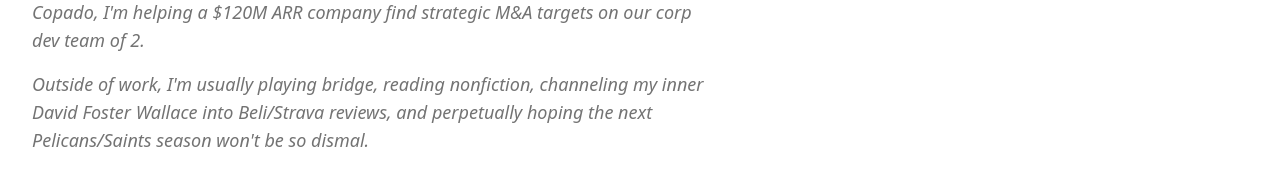
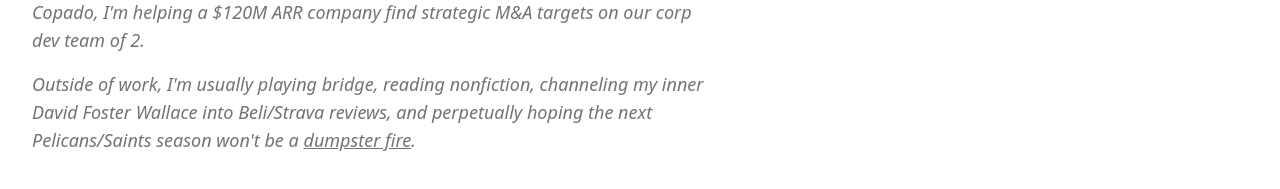
Before and after one commit to rk504/personal-website, a Next.js app: page /professional in a window 1280 px wide. Shown: the part 346-535 px from the top of the page. Built offline with nearby package versions, Linux system fonts and the light colour scheme.

Commit message:
resume updates

```diff
--- a/app/professional/page.tsx
+++ b/app/professional/page.tsx
@@ -28,7 +28,16 @@ export default function Professional() {
 
               <p>
                 Outside of work, I'm usually playing bridge, reading nonfiction, channeling my inner David Foster Wallace into Beli/Strava reviews, and
-                perpetually hoping the next Pelicans/Saints season won't be so dismal.
+                perpetually hoping the next Pelicans/Saints season won't be a&nbsp;
+    <a
+      href="https://www.youtube.com/watch?v=fVU833yKiUc&ab_channel=ESPN"
+      target="_blank"
+      rel="noopener noreferrer"
+      className="underline hover:text-primary"
+    >
+                dumpster&nbsp;fire
+              </a>
+              .
               </p>
             </div>
           </div>
```
